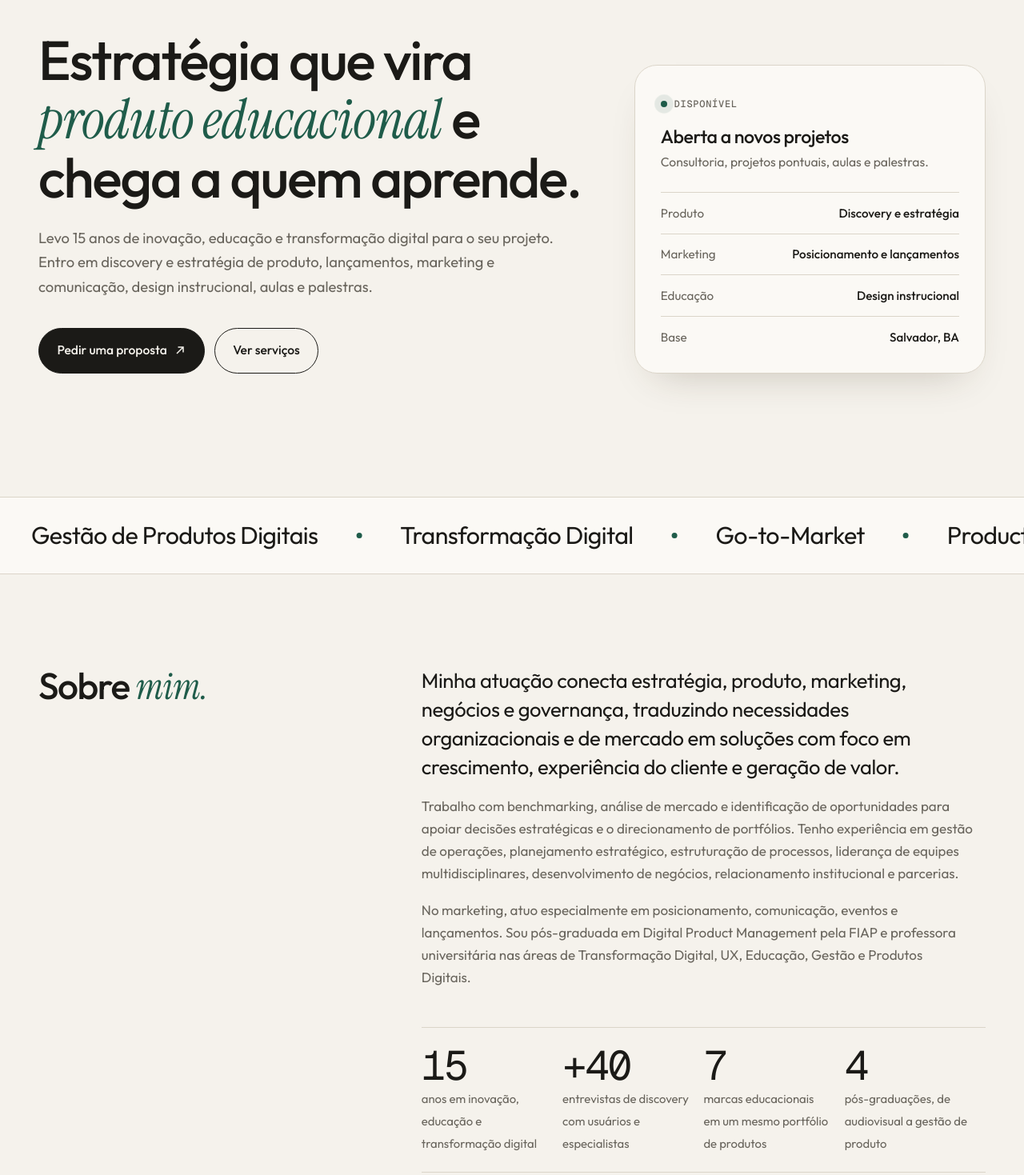
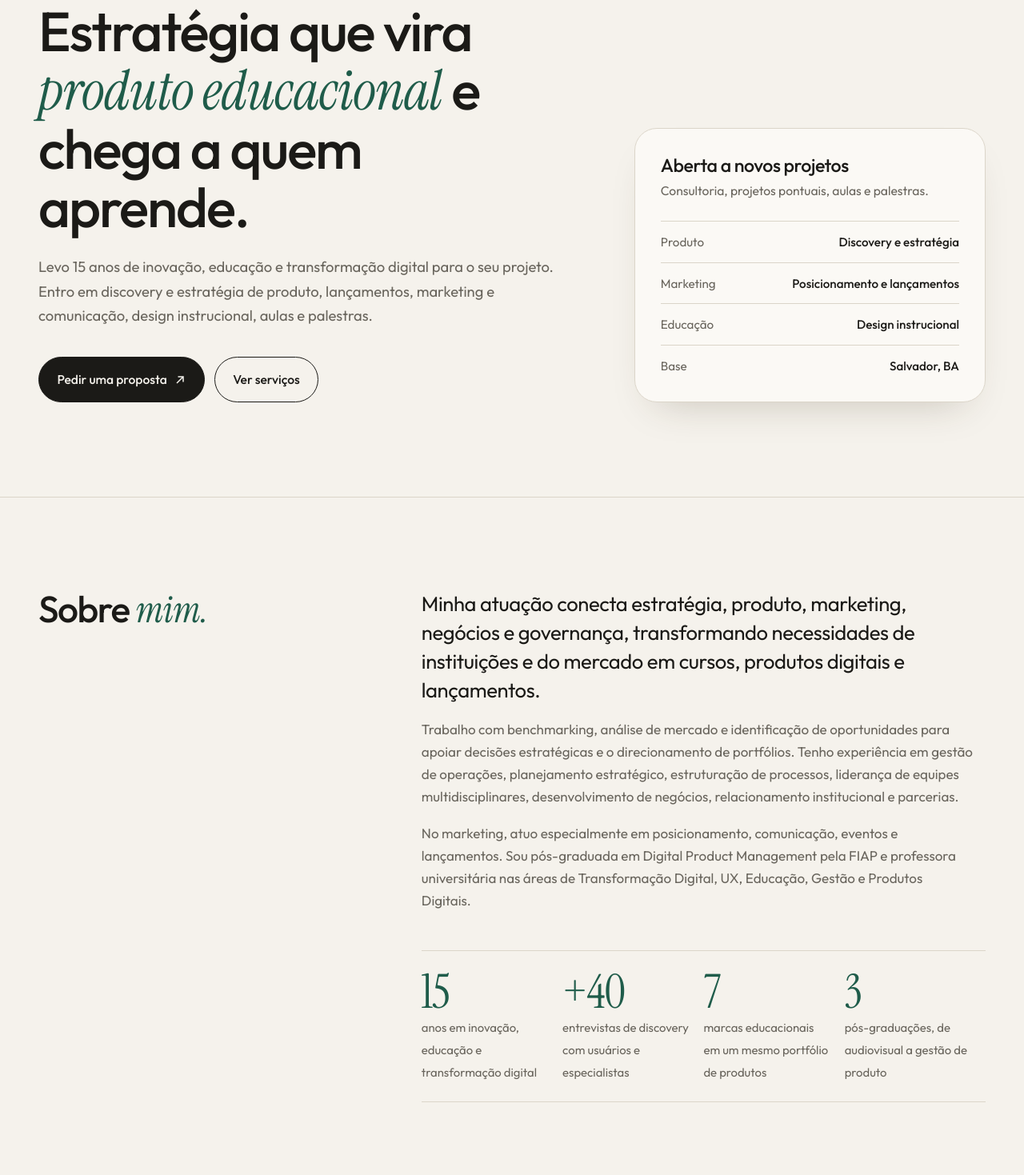
Before and after one commit to pauloambrosi/cv_lora, a plain HTML site: page index.html in a window 1280 px wide. Shown: the part 180-1649 px from the top of the page at 80% size. Drawn offline with nearby package versions, Linux system fonts and the light colour scheme.

Commit message:
Ajusta portfólio após auditoria antislop
Corrige número de pós-graduações, ordem de títulos, carregamento
de fontes e área de toque; troca Geist Mono pela Instrument Serif
nos números; remove selo pulsante e letreiro; simplifica texto do Sobre.

Co-Authored-By: Claude Opus 5.5 <noreply@anthropic.com>

```diff
--- a/index.html
+++ b/index.html
@@ -26,7 +26,8 @@
 </script>
 <link rel="preconnect" href="https://fonts.googleapis.com">
 <link rel="preconnect" href="https://fonts.gstatic.com" crossorigin>
-<link href="https://fonts.googleapis.com/css2?family=Geist+Mono:wght@400;500&family=Instrument+Serif:ital@0;1&family=Outfit:wght@300;400;500;600&display=swap" rel="stylesheet">
+<link href="https://fonts.googleapis.com/css2?family=Instrument+Serif:ital@0;1&family=Outfit:wght@300;400;500;600&display=swap" rel="stylesheet" media="print" onload="this.media='all'">
+<noscript><link href="https://fonts.googleapis.com/css2?family=Instrument+Serif:ital@0;1&family=Outfit:wght@300;400;500;600&display=swap" rel="stylesheet"></noscript>
 <style>
 :root{
   --bg:#f5f2ec; --paper:#fbf9f5; --ink:#1b1a17; --muted:#69655d; --line:#dbd5c9;
@@ -40,7 +41,7 @@ a{color:inherit}
 ul{list-style:none;padding:0}
 :focus-visible{outline:2px solid var(--accent);outline-offset:3px;border-radius:4px}
 .wrap{max-width:1280px;margin:0 auto;padding:0 max(clamp(1rem,4vw,3rem),env(safe-area-inset-right,0px)) 0 max(clamp(1rem,4vw,3rem),env(safe-area-inset-left,0px))}
-.mono{font:500 .75rem/1.4 "Geist Mono",ui-monospace,monospace;letter-spacing:.06em;text-transform:uppercase;color:var(--muted)}
+.mono{font:500 .875rem/1.4 Outfit,system-ui,sans-serif;letter-spacing:.01em;color:var(--muted)}
 .serif{font-family:"Instrument Serif",Georgia,serif;font-style:italic;font-weight:400;color:var(--accent);letter-spacing:-.01em}
 h1,h2,h3{font-weight:500;letter-spacing:-.03em;line-height:1.05}
 h2{font-size:clamp(1.9rem,3.6vw,3rem);max-width:18ch}
@@ -72,30 +73,19 @@ nav ul a:active{color:var(--ink)}
 .hero p.lead{max-width:56ch;color:var(--muted);font-size:1.15rem}
 .cta{display:flex;flex-wrap:wrap;gap:.75rem;margin-top:2.25rem}
 .now{align-self:end;background:var(--paper);border:1px solid var(--line);border-radius:1.75rem;padding:clamp(1.5rem,2.5vw,2.25rem);box-shadow:0 24px 48px -28px rgba(60,48,24,.28)}
-.now h3{font-size:1.45rem;margin:.9rem 0 .35rem;letter-spacing:-.02em;line-height:1.2}
+.now .title{font-size:1.45rem;font-weight:500;color:var(--ink);margin:0 0 .35rem;letter-spacing:-.02em;line-height:1.2}
 .now p{color:var(--muted);font-size:.98rem}
 .now dl{margin-top:1.5rem;border-top:1px solid var(--line)}
 .now dl div{display:flex;justify-content:space-between;gap:1rem;padding:.8rem 0;border-bottom:1px solid var(--line);font-size:.95rem}
 .now dl div:last-child{border-bottom:0;padding-bottom:0}
 .now dt{color:var(--muted)}
 .now dd{text-align:right;font-weight:500}
-.live{display:inline-flex;align-items:center;gap:.55rem}
-.dot{width:8px;height:8px;border-radius:50%;background:var(--accent);position:relative}
-.dot::after{content:"";position:absolute;inset:0;border-radius:50%;background:var(--accent);animation:pulse 2.2s var(--ease-out) infinite}
-@keyframes pulse{from{transform:scale(1);opacity:.55}to{transform:scale(3.4);opacity:0}}
 @media (min-width:900px){.hero .wrap{grid-template-columns:1.55fr 1fr}}
 
 /* load-in cascade */
 .rise{animation:rise var(--t,.5s) var(--ease-out) var(--d,0ms) both}
 @keyframes rise{from{opacity:0;transform:translateY(var(--y,0));filter:blur(var(--b,0))}}
 
-/* marquee */
-.marquee{overflow:hidden;border-top:1px solid var(--line);padding:1.4rem 0;background:var(--paper)}
-.track{display:flex;width:max-content;animation:slide 48s linear infinite}
-.track ul{display:flex;flex-shrink:0}
-.track li{font-size:clamp(1.3rem,2.4vw,1.9rem);letter-spacing:-.02em;padding:0 1.5rem;white-space:nowrap;display:flex;align-items:center;gap:3rem}
-.track li::after{content:"";width:7px;height:7px;border-radius:50%;background:var(--accent)}
-@keyframes slide{to{transform:translateX(-50%)}}
 
 /* about */
 .about{display:grid;gap:clamp(2rem,5vw,5rem)}
@@ -104,7 +94,7 @@ nav ul a:active{color:var(--ink)}
 .about .text p:first-of-type{color:var(--ink);font-size:clamp(1.25rem,2vw,1.6rem);line-height:1.4;letter-spacing:-.015em}
 .stats{display:grid;grid-template-columns:1fr 1fr;margin-top:3rem;border-top:1px solid var(--line)}
 .stats div{padding:1.4rem 1rem 1.4rem 0;border-bottom:1px solid var(--line)}
-.stats strong{display:block;font:400 clamp(2.2rem,4vw,3.2rem)/1 "Geist Mono",monospace;letter-spacing:-.05em}
+.stats strong{display:block;font:400 clamp(2.6rem,4.6vw,3.8rem)/1 "Instrument Serif",Georgia,serif;letter-spacing:-.02em;color:var(--accent)}
 .stats span{color:var(--muted);font-size:.93rem}
 @media (min-width:900px){.about{grid-template-columns:1fr 1.7fr}.stats{grid-template-columns:repeat(4,1fr)}}
 
@@ -125,10 +115,10 @@ nav ul a:active{color:var(--ink)}
 .time .org{color:var(--accent);font-weight:500;margin:.3rem 0 .8rem}
 .time p{color:var(--muted);max-width:66ch}
 details{margin-top:1rem}
-summary{touch-action:manipulation;user-select:none;-webkit-user-select:none;cursor:pointer;display:inline-flex;align-items:center;gap:.5rem;font-size:.95rem;font-weight:500;list-style:none;border-bottom:1px solid var(--ink);padding-bottom:2px}
+summary{touch-action:manipulation;user-select:none;-webkit-user-select:none;cursor:pointer;display:inline-flex;align-items:center;gap:.5rem;font-size:.95rem;font-weight:500;list-style:none;min-height:44px;text-decoration:underline;text-underline-offset:4px}
 summary::-webkit-details-marker{display:none}
 summary:active{opacity:.6}
-summary::after{content:"+";font-family:"Geist Mono",monospace;transition:transform .2s var(--ease-out)}
+summary::after{content:"+";transition:transform .2s var(--ease-out)}
 details[open] ul{animation:open .2s var(--ease-out)}
 @keyframes open{from{opacity:0;transform:translateY(-6px)}}
 details[open] summary::after{transform:rotate(45deg)}
@@ -192,12 +182,11 @@ h2.reveal.in{filter:none;transition:opacity .9s var(--ease-out),transform .9s va
   .areas li:hover h3{color:var(--accent)}
   .areas li:hover{transform:translateX(14px)}
   .panel:hover{transform:translateY(-6px)}
-  .marquee:hover .track{animation-play-state:paused}
 }
 @media (prefers-reduced-motion:reduce){
   html{scroll-behavior:auto}
   .rise{--y:0!important;--d:0ms!important;--t:.2s!important}
-  .track,details[open] ul,.dot::after{animation:none}
+  details[open] ul{animation:none}
   .areas li:hover,.panel:hover{transform:none}
   .btn:active,.btn:hover svg{transform:none}
 }
@@ -244,8 +233,7 @@ h2.reveal.in{filter:none;transition:opacity .9s var(--ease-out),transform .9s va
     </div>
 
     <aside class="now rise" style="--d:360ms;--y:28px;--t:1s" aria-label="Disponibilidade">
-      <span class="mono live"><span class="dot" aria-hidden="true"></span>Disponível</span>
-      <h3>Aberta a novos projetos</h3>
+      <p class="title">Aberta a novos projetos</p>
       <p>Consultoria, projetos pontuais, aulas e palestras.</p>
       <dl>
         <div><dt>Produto</dt><dd>Discovery e estratégia</dd></div>
@@ -257,27 +245,20 @@ h2.reveal.in{filter:none;transition:opacity .9s var(--ease-out),transform .9s va
   </div>
 </section>
 
-<div class="marquee" aria-hidden="true">
-  <div class="track">
-    <ul><li>Product Management</li><li>Gestão de Produtos Digitais</li><li>Transformação Digital</li><li>Go-to-Market</li><li>Product Discovery</li><li>Comunicação Institucional</li><li>Inteligência de Mercado</li><li>Governança</li><li>Design Instrucional</li><li>Liderança</li></ul>
-    <ul><li>Product Management</li><li>Gestão de Produtos Digitais</li><li>Transformação Digital</li><li>Go-to-Market</li><li>Product Discovery</li><li>Comunicação Institucional</li><li>Inteligência de Mercado</li><li>Governança</li><li>Design Instrucional</li><li>Liderança</li></ul>
-  </div>
-</div>
-
 <section id="sobre">
   <div class="wrap about">
     <div>
       <h2>Sobre <span class="serif">mim.</span></h2>
     </div>
     <div class="text">
-      <p>Minha atuação conecta estratégia, produto, marketing, negócios e governança, traduzindo necessidades organizacionais e de mercado em soluções com foco em crescimento, experiência do cliente e geração de valor.</p>
+      <p>Minha atuação conecta estratégia, produto, marketing, negócios e governança, transformando necessidades de instituições e do mercado em cursos, produtos digitais e lançamentos.</p>
       <p>Trabalho com benchmarking, análise de mercado e identificação de oportunidades para apoiar decisões estratégicas e o direcionamento de portfólios. Tenho experiência em gestão de operações, planejamento estratégico, estruturação de processos, liderança de equipes multidisciplinares, desenvolvimento de negócios, relacionamento institucional e parcerias.</p>
       <p>No marketing, atuo especialmente em posicionamento, comunicação, eventos e lançamentos. Sou pós-graduada em Digital Product Management pela FIAP e professora universitária nas áreas de Transformação Digital, UX, Educação, Gestão e Produtos Digitais.</p>
       <div class="stats">
         <div><strong>15</strong><span>anos em inovação, educação e transformação digital</span></div>
         <div><strong>+40</strong><span>entrevistas de discovery com usuários e especialistas</span></div>
         <div><strong>7</strong><span>marcas educacionais em um mesmo portfólio de produtos</span></div>
-        <div><strong>4</strong><span>pós-graduações, de audiovisual a gestão de produto</span></div>
+        <div><strong>3</strong><span>pós-graduações, de audiovisual a gestão de produto</span></div>
       </div>
     </div>
   </div>
```
Also changed, not shown: 1 other file.
